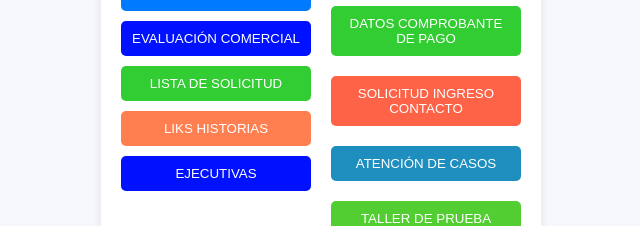
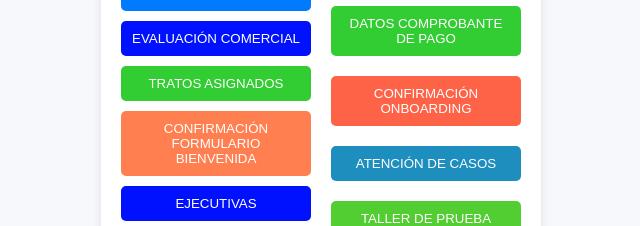
Before and after one commit to BestworkInstitute/panel_ejecutiva_interno_OK, a Next.js app: page / in a window 1280 px wide. Shown: the part 563-789 px from the top of the page, without its empty margins (319-959 px from the left). Built offline with nearby package versions, Linux system fonts and the light colour scheme.

Commit message:
Update index.js

```diff
--- a/pages/index.js
+++ b/pages/index.js
@@ -217,8 +217,8 @@ export default function Home() {
                             <button className="drive" onClick={() => openExternal('https://drive.google.com/drive/folders/1_u7MwZwVaBiJh4eoJdV7JPBGrJCco57h')}>DRIVE</button>
                             <button className="active-campaign" onClick={() => openExternal('https://sedsa.activehosted.com/')}>ACTIVE CAMPAIGN</button>
                             <button className="evaluacion" onClick={() => openExternal('https://evaluacion-comercial.vercel.app/')}>EVALUACIÓN COMERCIAL</button>
-                            <button className="lista" onClick={() => openExternal('https://docs.google.com/spreadsheets/d/14oCApNUvad2BE_MIWqNCiXSpKvXOQkUw3eG3RtKZEYs/edit?gid=1286688365#gid=1286688365')}>LISTA DE SOLICITUD</button>
-                            <button className="links" onClick={() => openExternal('https://links-historias.vercel.app/')}>LIKS HISTORIAS</button>
+                            <button className="lista" onClick={() => openExternal('https://docs.google.com/spreadsheets/d/1rCkHgd5NRNq4Ow0b2eTwG0HRMdTDYDPE572yqO7BdtU/edit?gid=1997490886#gid=1997490886')}>TRATOS ASIGNADOS</button>
+                            <button className="links" onClick={() => openExternal('https://docs.google.com/spreadsheets/d/1rQTnbiXqjzdnrKVPDsfAvteQ0Swk8Pr2pKg48EiKx7Q/edit?gid=1834908987#gid=1834908987')}>CONFIRMACIÓN FORMULARIO BIENVENIDA</button>
                             <button className="ejecu" onClick={() => openExternal('https://docs.google.com/spreadsheets/d/1rQTnbiXqjzdnrKVPDsfAvteQ0Swk8Pr2pKg48EiKx7Q/edit?gid=0#gid=0')}>EJECUTIVAS</button>
 
 
@@ -228,7 +228,7 @@ export default function Home() {
                             <button className="reloj-control" onClick={() => openExternal('https://workera.com/portal/login')}>RELOJ CONTROL</button>
                             <button className="Comprobante-pago" onClick={() => openExternal('https://forms.gle/Zcf6azALXg1KdAZh8')}>COMPROBANTE DE PAGO</button>
                             <button className="datos-comprobante-pago" onClick={() => openExternal('https://docs.google.com/spreadsheets/d/1IOzgb0iTxRrFus-1YUpvP2-Ghbz4bTEr9laun-GvuGQ/edit?gid=770704000#gid=770704000')}>DATOS COMPROBANTE DE PAGO</button>
-                            <button className="contacto" onClick={() => openExternal('https://docs.google.com/forms/d/e/1FAIpQLScYSWxQKhLQUGk7v5f_hyZXcRHBz9lj5h6ujTlXjYYqhlZZRQ/viewform')}>SOLICITUD INGRESO CONTACTO</button>
+                            <button className="contacto" onClick={() => openExternal('https://docs.google.com/spreadsheets/d/1rQTnbiXqjzdnrKVPDsfAvteQ0Swk8Pr2pKg48EiKx7Q/edit?gid=274774790#gid=274774790')}>CONFIRMACIÓN ONBOARDING</button>
                             <button className="casos" onClick={() => openExternal('https://docs.google.com/forms/d/e/1FAIpQLSesFiwsz1oliP4ssdyt_NATzRNEHpRGpwqEw3oV3fUnzZtOEg/viewform')}>ATENCIÓN DE CASOS</button>
                             <button className="taller" onClick={() => openExternal('https://taller-prueba-uwge.vercel.app/')}>TALLER DE PRUEBA</button>
                         </div>
```
